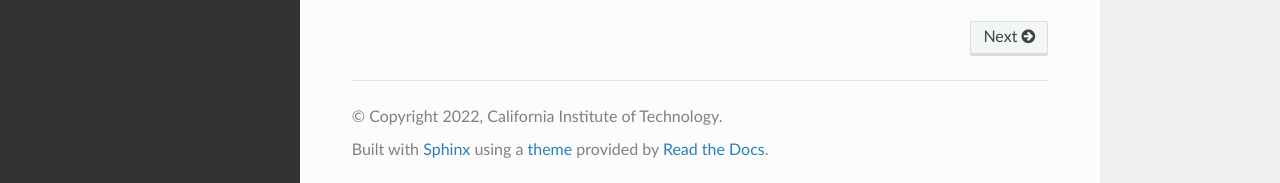
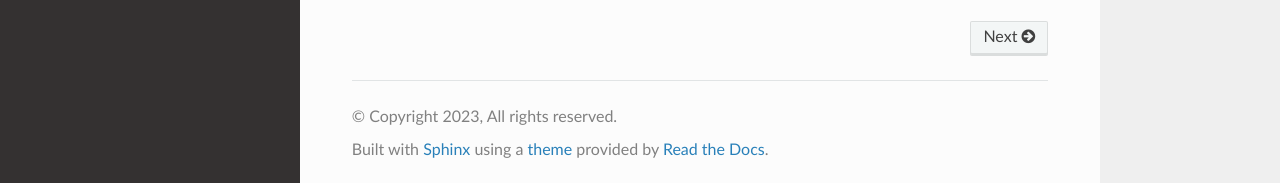
Before and after one commit to chris-msat/py-ginput, a Sphinx documentation site: the page built from doc/source/index.rst, in a window 1280 px wide and 900 px high, scrolled down 782 px. Shown: the part 714-897 px from the top of the window. Built offline with Sphinx 7.4.7 and the Read the Docs theme 2.0.0, drawn with Linux system fonts in a browser that asks for light colours; some of the changed lines change nothing that is shown.

Commit message:
Update docs copyright and release version

```diff
--- a/doc/source/conf.py
+++ b/doc/source/conf.py
@@ -2,14 +2,27 @@
 #
 # For the full list of built-in configuration values, see the documentation:
 # https://www.sphinx-doc.org/en/master/usage/configuration.html
+import os
+import re
 
 # -- Project information -----------------------------------------------------
 # https://www.sphinx-doc.org/en/master/usage/configuration.html#project-information
 
 project = 'ginput'
-copyright = '2022, California Institute of Technology'
+copyright = '2023, All rights reserved'
 author = 'Joshua Laughner and Sebastien Roche'
-release = '1.1.6'
+
+# Extract the version from setup.py
+release = 'x.y.z'
+_setup_py_file = os.path.join(os.path.dirname(__file__), '..', '..', 'setup.py')
+with open(_setup_py_file) as _f:
+    for _line in _f:
+        if 'version' in _line:
+            # Assume the line in setup.py looks like version='1.2', version='1.2.0', or similar.
+            # Basically there should always be a major and minor version, but the patch version
+            # can be missing or be something more complex than a number.
+            release = re.search(r"'(\d+\.\d+.*)'", _line).group(1)
+print(f'Using release = {release}')
 
 # -- General configuration ---------------------------------------------------
 # https://www.sphinx-doc.org/en/master/usage/configuration.html#general-configuration
```
Also changed, not shown: doc/README.md (added), 1 other file.
